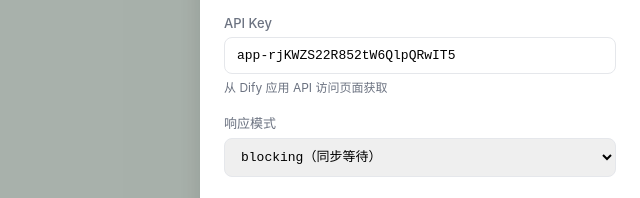
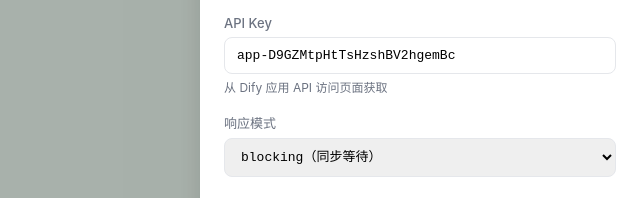
Before and after one commit to Ayin-L/low-carbon, a plain HTML site: page index.html in a window 1280 px wide. Both pictures are taken after a click on the button "⚙️". Shown: the part 255-453 px from the top of the page, 640-1280 px from the left. Drawn offline with Linux system fonts and the light colour scheme; no server answers.

Commit message:
Update index.html

```diff
--- a/index.html
+++ b/index.html
@@ -258,7 +258,7 @@
     </div>
     <div class="settings-group">
       <label for="inputApiKey">API Key</label>
-      <input type="text" id="inputApiKey" value="app-rjKWZS22R852tW6QlpQRwIT5">
+      <input type="text" id="inputApiKey" value="app-D9GZMtpHtTsHzshBV2hgemBc">
       <div class="hint">从 Dify 应用 API 访问页面获取</div>
     </div>
     <div class="settings-group">
@@ -286,7 +286,7 @@
 const DEFAULTS = {
   apiBase:   'https://api.dify.ai/v1',
   endpoint:  '/chat-messages',
-  apiKey:    'app-rjKWZS22R852tW6QlpQRwIT5',
+  apiKey:    'app-D9GZMtpHtTsHzshBV2hgemBc',
   mode:      'blocking'
 };
 
```
